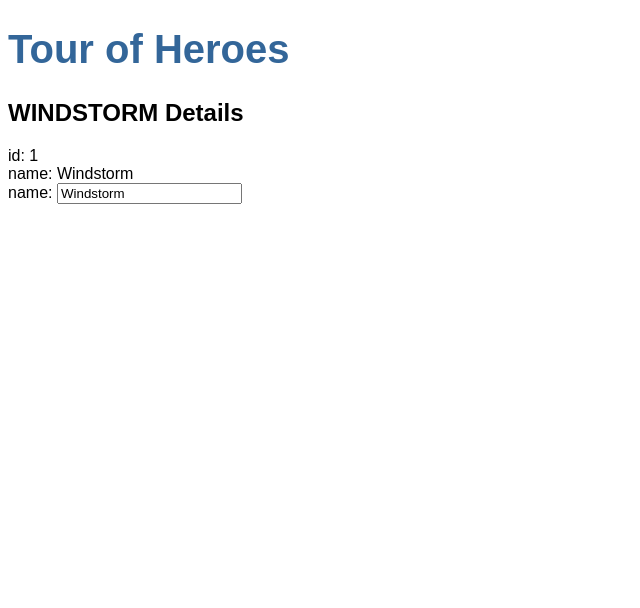
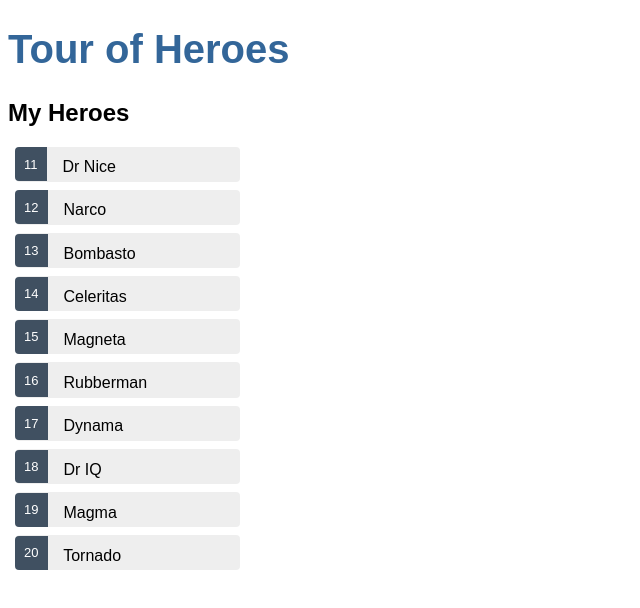
Before and after one commit to sinakeang/angular-tour-of-heroes, an Angular app: page / in a window 1280 px wide. Shown: the top 608 px of the page, without its empty margins (0-640 px from the left). Built offline with nearby package versions, Linux system fonts and the light colour scheme.

Commit message:
Add mock heroes and displaying hero details.

```diff
--- a/src/app/heroes/heroes.component.html
+++ b/src/app/heroes/heroes.component.html
@@ -1,9 +1,18 @@
-<h2>{{ hero.name | uppercase }} Details</h2>
-<div><span>id: </span>{{ hero.id }}</div>
-<div><span>name: </span>{{ hero.name }}</div>
+<h2>My Heroes</h2>
+<ul class="heroes">
+  <li *ngFor="let hero of heroes"
+      [class.selected]="hero === selectedHero"
+      (click)="onSelect(hero)">
+    <span class="badge">{{hero.id}}</span> {{hero.name}}
+  </li>
+</ul>
 
-<div>
-  <label>name:
-    <input [(ngModel)]="hero.name" placeholder="name" />
-  </label>
+<div *ngIf="selectedHero">
+  <h2>{{ selectedHero.name | uppercase }}</h2>
+  <div><span>id: </span>{{selectedHero.id}}</div>
+  <div>
+    <label>name:
+      <input [(ngModel)]="selectedHero.name" placeholder="name"/>
+    </label>
+  </div>
 </div>
--- a/src/app/heroes/heroes.component.scss
+++ b/src/app/heroes/heroes.component.scss
@@ -0,0 +1,44 @@
+/* HeroesComponent's private CSS styles */
+.heroes {
+  margin: 0 0 2em 0;
+  list-style-type: none;
+  padding: 0;
+  width: 15em;
+}
+.heroes li {
+  cursor: pointer;
+  position: relative;
+  left: 0;
+  background-color: #EEE;
+  margin: .5em;
+  padding: .3em 0;
+  height: 1.6em;
+  border-radius: 4px;
+}
+.heroes li:hover {
+  color: #607D8B;
+  background-color: #DDD;
+  left: .1em;
+}
+.heroes li.selected {
+  background-color: #CFD8DC;
+  color: white;
+}
+.heroes li.selected:hover {
+  background-color: #BBD8DC;
+  color: white;
+}
+.heroes .badge {
+  display: inline-block;
+  font-size: small;
+  color: white;
+  padding: 0.8em 0.7em 0 0.7em;
+  background-color:#405061;
+  line-height: 1em;
+  position: relative;
+  left: -1px;
+  top: -4px;
+  height: 1.8em;
+  margin-right: .8em;
+  border-radius: 4px 0 0 4px;
+}
--- a/src/app/heroes/heroes.component.ts
+++ b/src/app/heroes/heroes.component.ts
@@ -1,4 +1,5 @@
-import { Component, OnInit } from '@angular/core';
+import {Component, OnInit} from '@angular/core';
+import {HEROES} from '../mock-heroes';
 import {Hero} from '../hero';
 
 @Component({
@@ -7,14 +8,15 @@
   styleUrls: ['./heroes.component.scss']
 })
 export class HeroesComponent implements OnInit {
-  hero: Hero = {
-    id: 1,
-    name: 'Windstorm'
-  };
+  heroes = HEROES;
+  selectedHero: Hero;
 
   constructor() { }
 
   ngOnInit() {
   }
 
+  onSelect(hero: Hero): void {
+    this.selectedHero = hero;
+  }
 }
--- /dev/null
+++ b/src/app/mock-heroes.ts
@@ -0,0 +1,14 @@
+import {Hero} from './hero';
+
+export const HEROES: Hero[] = [
+  { id: 11, name: 'Dr Nice'},
+  { id: 12, name: 'Narco' },
+  { id: 13, name: 'Bombasto' },
+  { id: 14, name: 'Celeritas' },
+  { id: 15, name: 'Magneta' },
+  { id: 16, name: 'Rubberman' },
+  { id: 17, name: 'Dynama' },
+  { id: 18, name: 'Dr IQ' },
+  { id: 19, name: 'Magma' },
+  { id: 20, name: 'Tornado' }
+];
```
